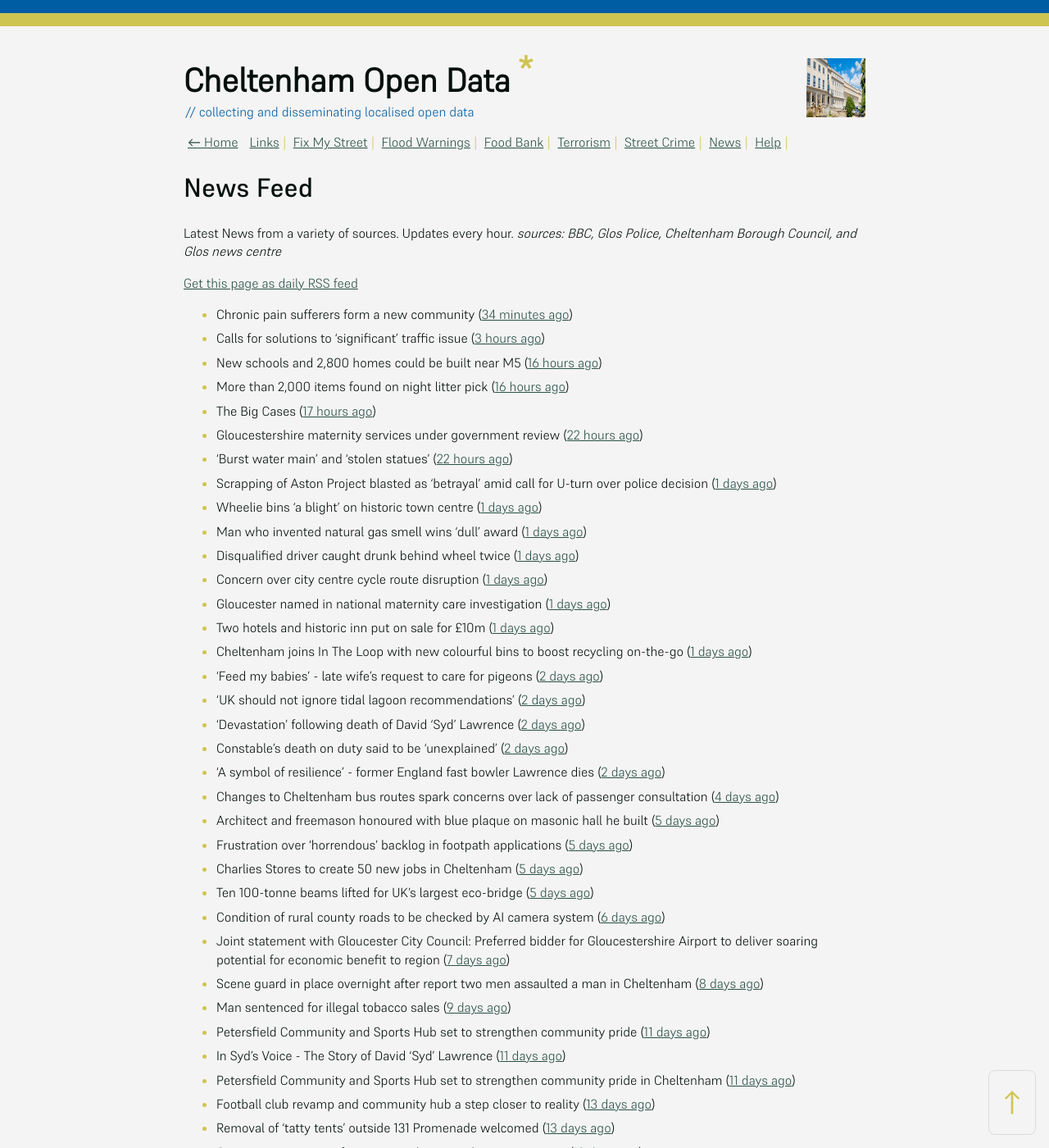
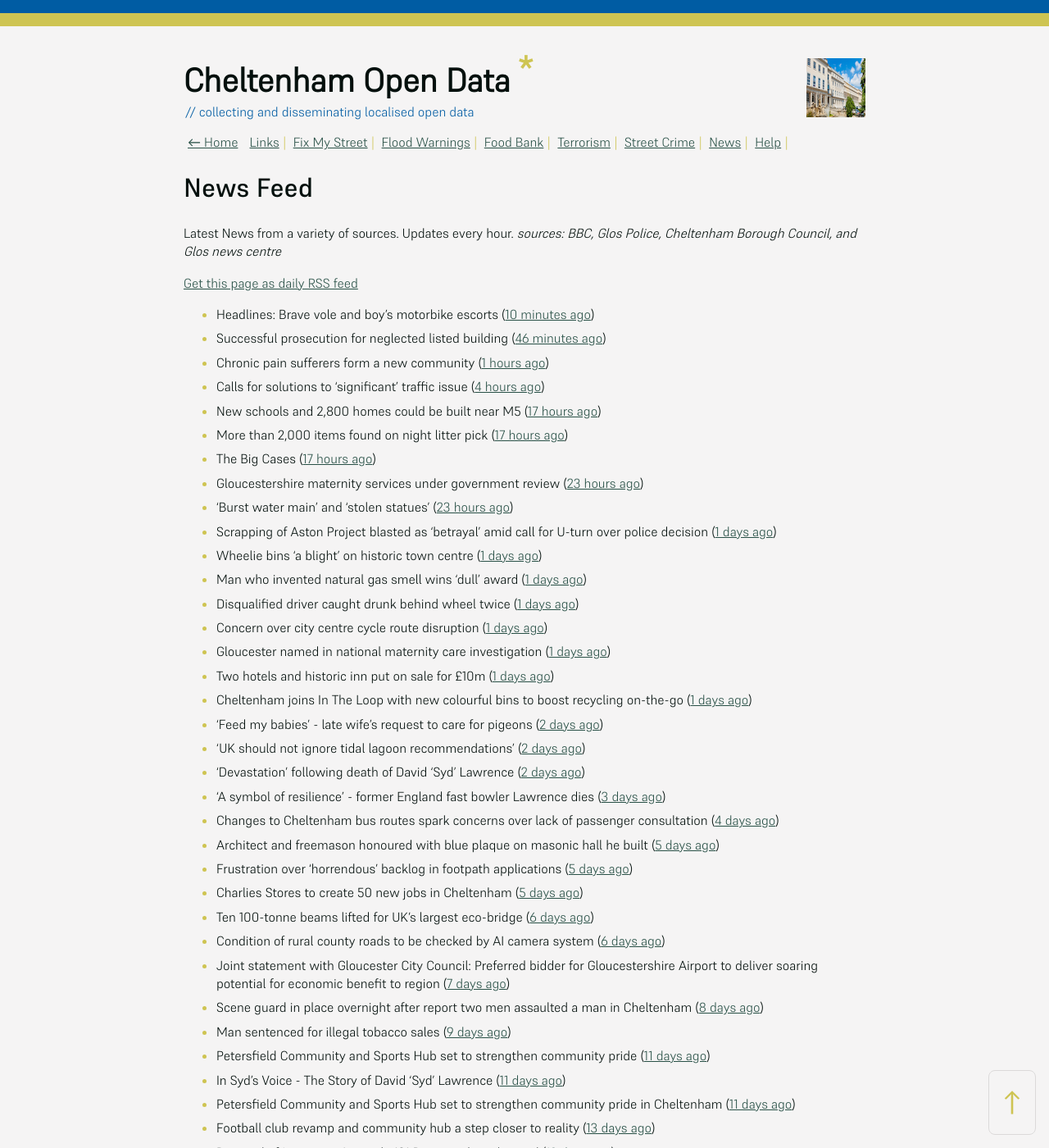
Before and after one commit to mat-0/cheltenham-open-data, a Jekyll site: the page built from _pages/news.md, in a window 1280 px wide and 1400 px high. Shown: the whole window at 82% size. Built offline with Jekyll 4.4.1, drawn with Linux system fonts in a browser that asks for light colours; some of the changed text lies outside the part shown.

Commit message:
Updated 2025-06-25 09:57:43

```diff
--- a/_pages/news.md
+++ b/_pages/news.md
@@ -12,13 +12,15 @@ _sources: BBC, Glos Police, Cheltenham Borough Council, and Glos news centre_
 [Get this page as daily RSS feed](/daily.rss)
 
 <!-- news_marker starts -->
-- Chronic pain sufferers form a new community ([34 minutes ago](https://www.bbc.com/news/articles/cp82n1ez6z8o))
-- Calls for solutions to 'significant' traffic issue ([3 hours ago](https://www.bbc.com/news/articles/czxe8l7xnvlo))
-- New schools and 2,800 homes could be built near M5 ([16 hours ago](https://www.bbc.com/news/articles/c5y7dlwng0do))
-- More than 2,000 items found on night litter pick ([16 hours ago](https://www.bbc.com/news/articles/cpvjmxvzj32o))
+- Headlines: Brave vole and boy's motorbike escorts ([10 minutes ago](https://www.bbc.com/news/articles/cjd23ne3pz3o))
+- Successful prosecution for neglected listed building ([46 minutes ago](https://www.cheltenham.gov.uk/news/article/3023/successful_prosecution_for_neglected_listed_building))
+- Chronic pain sufferers form a new community ([1 hours ago](https://www.bbc.com/news/articles/cp82n1ez6z8o))
+- Calls for solutions to 'significant' traffic issue ([4 hours ago](https://www.bbc.com/news/articles/czxe8l7xnvlo))
+- New schools and 2,800 homes could be built near M5 ([17 hours ago](https://www.bbc.com/news/articles/c5y7dlwng0do))
+- More than 2,000 items found on night litter pick ([17 hours ago](https://www.bbc.com/news/articles/cpvjmxvzj32o))
 - The Big Cases ([17 hours ago](https://www.bbc.co.uk/iplayer/episode/m001z7w2))
-- Gloucestershire maternity services under government review ([22 hours ago](https://www.bbc.co.uk/sounds/play/p0ll39jx))
-- 'Burst water main' and 'stolen statues' ([22 hours ago](https://www.bbc.com/news/articles/c98w395w3wlo))
+- Gloucestershire maternity services under government review ([23 hours ago](https://www.bbc.co.uk/sounds/play/p0ll39jx))
+- 'Burst water main' and 'stolen statues' ([23 hours ago](https://www.bbc.com/news/articles/c98w395w3wlo))
 - Scrapping of Aston Project blasted as ‘betrayal’ amid call for U-turn over police decision ([1 days ago](https://gloucesternewscentre.co.uk/scrapping-of-aston-project-blasted-as-betrayal-amid-call-for-u-turn-over-police-decision/))
 - Wheelie bins 'a blight' on historic town centre ([1 days ago](https://www.bbc.com/news/articles/cn86y7dq8yeo))
 - Man who invented natural gas smell wins 'dull' award ([1 days ago](https://www.bbc.com/news/articles/cpw74x57p8po))
@@ -30,13 +32,12 @@ _sources: BBC, Glos Police, Cheltenham Borough Council, and Glos news centre_
 - 'Feed my babies' - late wife's request to care for pigeons ([2 days ago](https://www.bbc.com/news/videos/cn5kz4470rqo))
 - 'UK should not ignore tidal lagoon recommendations' ([2 days ago](https://www.bbc.com/news/articles/cvgd5ey411mo))
 - 'Devastation' following death of David 'Syd' Lawrence ([2 days ago](https://www.bbc.com/news/articles/cvg9r0j5g08o))
-- Constable's death on duty said to be 'unexplained' ([2 days ago](https://www.bbc.com/news/articles/c39z0d12k88o))
-- 'A symbol of resilience' - former England fast bowler Lawrence dies ([2 days ago](https://www.bbc.com/sport/cricket/articles/c07d973k0zzo))
+- 'A symbol of resilience' - former England fast bowler Lawrence dies ([3 days ago](https://www.bbc.com/sport/cricket/articles/c07d973k0zzo))
 - Changes to Cheltenham bus routes spark concerns over lack of passenger consultation ([4 days ago](https://gloucesternewscentre.co.uk/changes-to-cheltenham-bus-routes-spark-concerns-over-lack-of-passenger-consultation/))
 - Architect and freemason honoured with blue plaque on masonic hall he built ([5 days ago](https://gloucesternewscentre.co.uk/architect-and-freemason-honoured-with-blue-plaque-on-masonic-hall-he-built/))
 - Frustration over ‘horrendous’ backlog in footpath applications ([5 days ago](https://gloucesternewscentre.co.uk/frustration-over-horrendous-backlog-in-footpath-applications/))
 - Charlies Stores to create 50 new jobs in Cheltenham ([5 days ago](https://gloucesternewscentre.co.uk/charlies-stores-to-create-50-new-jobs-in-cheltenham/))
-- Ten 100-tonne beams lifted for UK’s largest eco-bridge ([5 days ago](https://www.bbc.co.uk/sounds/play/p0lk57bp))
+- Ten 100-tonne beams lifted for UK’s largest eco-bridge ([6 days ago](https://www.bbc.co.uk/sounds/play/p0lk57bp))
 - Condition of rural county roads to be checked by AI camera system ([6 days ago](https://gloucesternewscentre.co.uk/condition-of-rural-county-roads-to-be-checked-by-ai-camera-system/))
 - Joint statement with Gloucester City Council: Preferred bidder for Gloucestershire Airport to deliver soaring potential for economic benefit to region ([7 days ago](https://www.cheltenham.gov.uk/news/article/3021/joint_statement_with_gloucester_city_council_preferred_bidder_for_gloucestershire_airport_to_deliver_soaring_potential_for_economic_benefit_to_region))
 - Scene guard in place overnight after report two men assaulted a man in Cheltenham ([8 days ago](https://gloucesternewscentre.co.uk/scene-guard-in-place-overnight-after-report-two-men-assaulted-a-man-in-cheltenham/))
@@ -59,10 +60,10 @@ _sources: BBC, Glos Police, Cheltenham Borough Council, and Glos news centre_
 - Development consent granted for M5 Junction 10 Improvements Scheme ([20 days ago](https://gloucesternewscentre.co.uk/development-consent-granted-for-m5-junction-10-improvements-scheme/))
 - £25k cash boost for much-loved Cheltenham Playhouse ([21 days ago](https://gloucesternewscentre.co.uk/25k-cash-boost-for-much-loved-cheltenham-playhouse/))
 - £25k cash boost for much-loved Cheltenham Playhouse ([21 days ago](https://www.cheltenham.gov.uk/news/article/3017/25k_cash_boost_for_much-loved_cheltenham_playhouse))
-- Neighbourhood Watch encourages people to join to deter crime ([22 days ago](https://gloucesternewscentre.co.uk/neighbourhood-watch-encourages-people-to-join-to-deter-crime/))
-- ‘Ironic’ 131 Promenade precedent being used for Pittville Pump Room cafe plans ([22 days ago](https://gloucesternewscentre.co.uk/ironic-131-promenade-precedent-being-used-for-pittville-pump-room-cafe-plans/))
-- Airport chief rejects claims ‘flight schools are being pushed away and business is being run down for housing’ ([22 days ago](https://gloucesternewscentre.co.uk/airport-chief-rejects-claims-flight-schools-are-being-pushed-away-and-business-is-being-run-down-for-housing/))
-- Major development near Cheltenham ‘will provide 4000 much-needed homes’ ([23 days ago](https://gloucesternewscentre.co.uk/major-development-near-cheltenham-will-provide-4000-much-needed-homes/))
+- Neighbourhood Watch encourages people to join to deter crime ([23 days ago](https://gloucesternewscentre.co.uk/neighbourhood-watch-encourages-people-to-join-to-deter-crime/))
+- ‘Ironic’ 131 Promenade precedent being used for Pittville Pump Room cafe plans ([23 days ago](https://gloucesternewscentre.co.uk/ironic-131-promenade-precedent-being-used-for-pittville-pump-room-cafe-plans/))
+- Airport chief rejects claims ‘flight schools are being pushed away and business is being run down for housing’ ([23 days ago](https://gloucesternewscentre.co.uk/airport-chief-rejects-claims-flight-schools-are-being-pushed-away-and-business-is-being-run-down-for-housing/))
+- Major development near Cheltenham ‘will provide 4000 much-needed homes’ ([24 days ago](https://gloucesternewscentre.co.uk/major-development-near-cheltenham-will-provide-4000-much-needed-homes/))
 - A joint statement about Elms Park ([26 days ago](https://www.cheltenham.gov.uk/news/article/3015/a_joint_statement_about_elms_park))
 
 <!-- news_marker ends -->
```
Also changed, not shown: other parts of _pages/news.md (+1 -1 lines), _data/flood.json (+4 -4 lines), _pages/fix-my-street.md (+11 -11 lines), index.md (+5 -5 lines).
